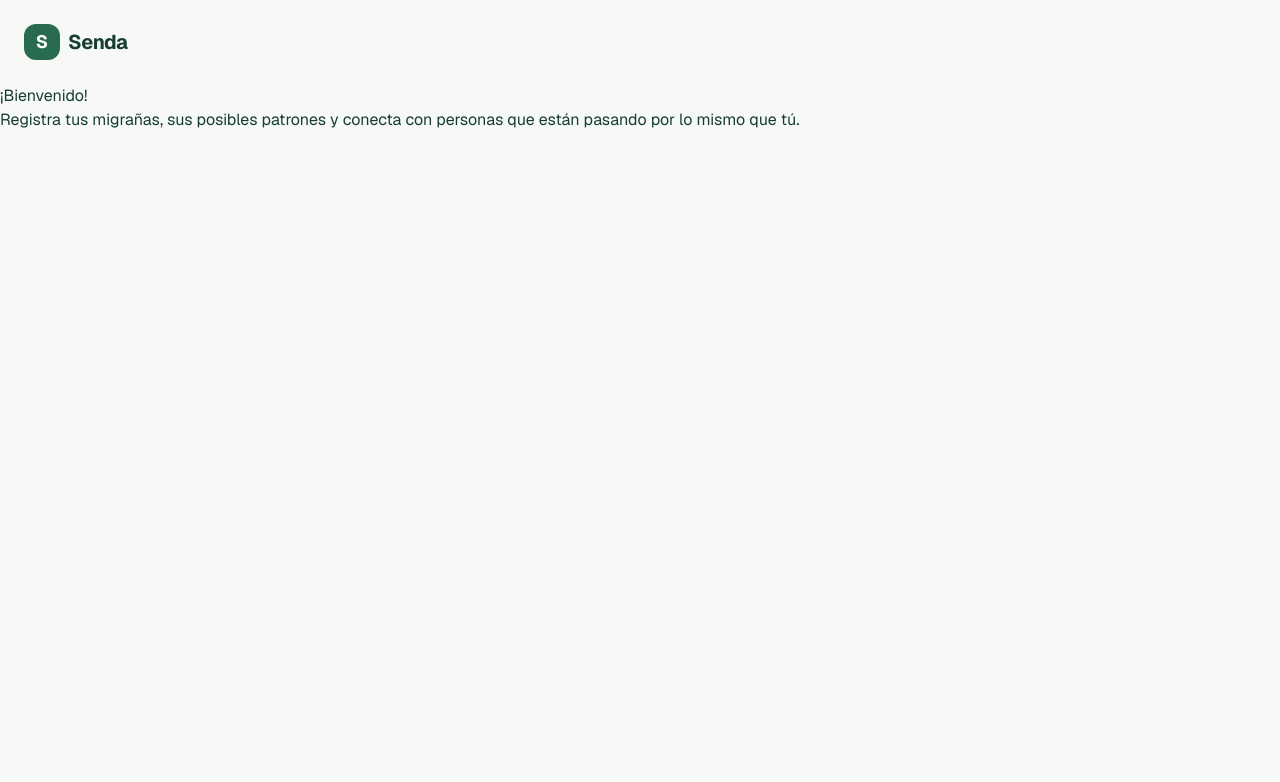
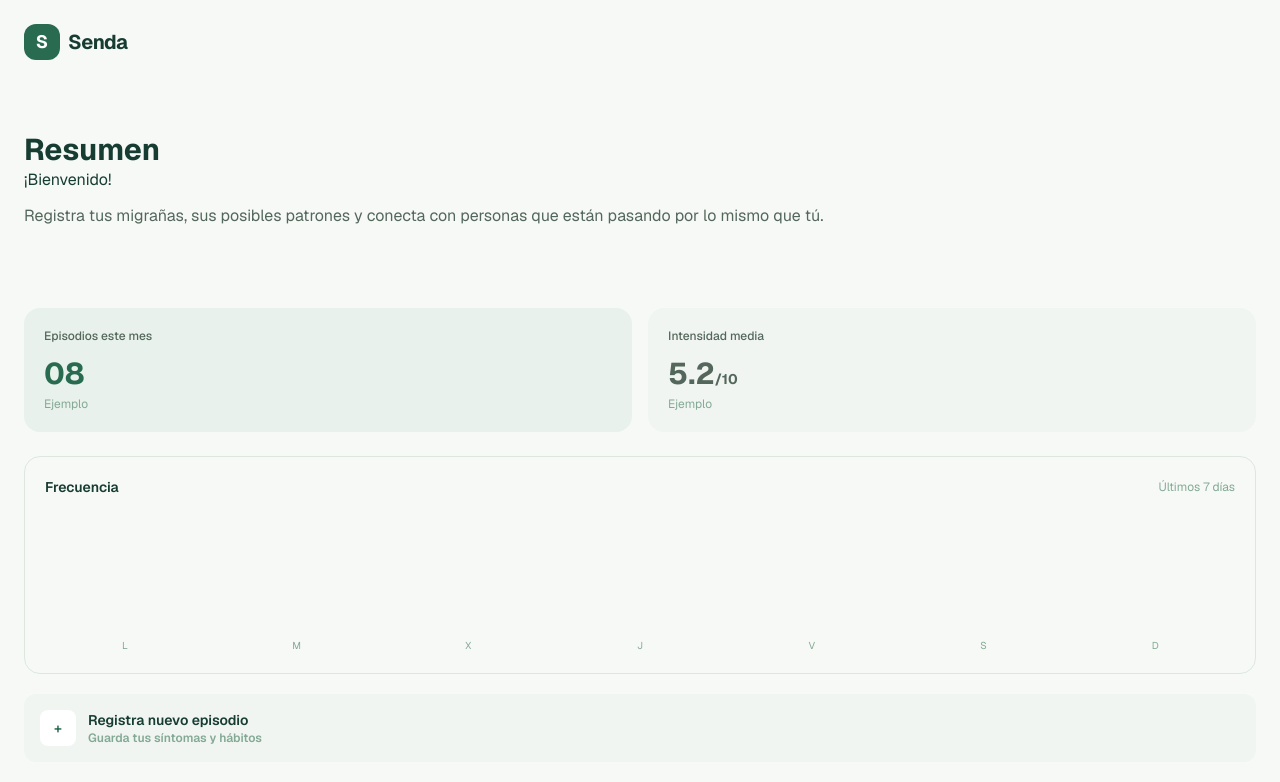
Before and after one commit to smodys/Senda, a Next.js app: page /dashboard in a window 1280 px wide. Shown: the top 782 px of the page. Built offline with nearby package versions, Linux system fonts and the light colour scheme.

Commit message:
pagina registro nuevo episodio

```diff
--- a/src/app/dashboard/page.tsx
+++ b/src/app/dashboard/page.tsx
@@ -1,4 +1,4 @@
-
+import Link from "next/link";
 export default function Dashboard() {
   return (
     <main className="min-h-screen bg-[#F7F9F7] text-[#173D32]">
@@ -12,9 +12,86 @@ export default function Dashboard() {
           </span>
         </a>
       </nav>
-     <title>Resumen</title>
-     <h1>¡Bienvenido!</h1>
-     <p>Registra tus migrañas, sus posibles patrones y conecta con personas que están pasando por lo mismo que tú.</p>
+      <section className="mx-auto max-w-7xl px-6 py-12">
+     <h1 className="text-3xl font-bold">Resumen</h1>
+     <h2>¡Bienvenido!</h2>
+     <p className="mt-3 text-[#53675C]">Registra tus migrañas, sus posibles patrones y conecta con personas que están pasando por lo mismo que tú.</p>
+     </section>
+     <section className="mx-auto max-w-7xl px-6 pb-12">
+     <div>
+
+            <div className="mt-8 grid grid-cols-1 gap-4 sm:grid-cols-2">
+              <div className="rounded-2xl bg-[#E8F1EB] p-5">
+                <p className="text-xs font-medium text-[#53675C]">
+                  Episodios este mes
+                </p>
+                <p className="mt-3 text-3xl font-bold text-[#286B50]">
+                  08
+                </p>
+                <p className="mt-1 text-xs text-[#83A995]">
+                  Ejemplo
+                </p>
+              </div>
+
+              <div className="rounded-2xl bg-[#F1F5F2] p-5">
+                <p className="text-xs font-medium text-[#53675C]">
+                  Intensidad media
+                </p>
+                <p className="mt-3 text-3xl font-bold text-[#53675C]">
+                  5.2<span className="text-sm">/10</span>
+                </p>
+                <p className="mt-1 text-xs text-[#83A995]">
+                  Ejemplo
+                </p>
+              </div>
+            </div>
+
+            <div className="mt-6 rounded-2xl border border-[#DDE7DF] p-5">
+              <div className="flex items-center justify-between">
+                <p className="text-sm font-semibold">
+                  Frecuencia
+                </p>
+                <span className="text-xs text-[#83A995]">
+                  Últimos 7 días
+                </span>
+              </div>
+
+              <div className="mt-7 flex h-32 items-end justify-between gap-3">
+                {[35, 65, 45, 85, 30, 55, 40].map((height, index) => (
+                  <div
+                    key={index}
+                    className="flex flex-1 flex-col items-center gap-2"
+                  >
+                    <div
+                      className="w-full rounded-t-lg bg-[#83A995]"
+                      style={{ height: `${height}%` }}
+                    />
+                    <span className="text-[10px] text-[#83A995]">
+                      {["L", "M", "X", "J", "V", "S", "D"][index]}
+                    </span>
+                  </div>
+                ))}
+              </div>
+            </div>
+
+
+              <Link href="/episodes/new" className="text-sm font-semibold">
+              <div className="mt-5 flex items-center gap-3 rounded-xl bg-[#F1F5F2] p-4">
+              <span className="flex h-9 w-9 items-center justify-center rounded-lg bg-white text-[#286B50]">
+                +
+              </span>
+              <div>
+                  Registra nuevo episodio
+                <p className="text-xs text-[#83A995]">
+                  Guarda tus síntomas y hábitos
+                </p>
+              </div>
+              </div>
+              </Link>
+          </div>
+
+      </section>
     </main>
+
   );
 }
--- /dev/null
+++ b/src/app/episodes/new/page.tsx
@@ -0,0 +1,56 @@
+"use client";
+import { useState } from "react";
+export default function NewEpisode() {
+  const [sintomas, setSintomas] = useState<string[]>([]);
+  function cambiarSintoma(sintoma: string) {
+    if (sintomas.includes(sintoma)) {
+        setSintomas(sintomas.filter(s => s !== sintoma));
+    } else {
+        setSintomas([...sintomas, sintoma]);
+    }
+}
+    return (
+    <main className="min-h-screen bg-[#F7F9F7] px-6 py-12 text-[#173D32]">
+        <div className="mx-auto max-w-2xl">
+            <h1>Registro de un nuevo episodio</h1>
+            <section>
+                <div className="mb-6 space-y-2">
+                    <label htmlFor="fecha" className="block text-sm font-semibold">
+                        Fecha del episodio
+                    </label>
+                    <input id="fecha" type="date" className="w-full rounded-lg border border-[#DDE7DF] px-4 py-3 outline-none focus:border-[#286B50] focus:ring-2 focus:ring-[#286B50]/20"/>
+                    <label htmlFor="horaInicio">
+                        Hora de inicio
+                    </label>
+                    <input id="horaInicio" type="time" className="w-full rounded-lg border border-[#DDE7DF] px-4 py-3 outline-none focus:border-[#286B50] focus:ring-2 focus:ring-[#286B50]/20"/>
+                    <label htmlFor="horaFin">
+                        Hora de fin
+                    </label>
+                    <input id="horaFin" type="time" className="w-full rounded-lg border border-[#DDE7DF] px-4 py-3 outline-none focus:border-[#286B50] focus:ring-2 focus:ring-[#286B50]/20"/>
+                     <label htmlFor="intensidad">
+                        Intensidad
+                    </label>
+                    <input id="intensidad" type="number" min={0} max={10} step={1} className="w-full rounded-lg border border-[#DDE7DF] px-4 py-3 outline-none focus:border-[#286B50] focus:ring-2 focus:ring-[#286B50]/20"/>
+                    <div>
+                        <label>Sintomas asociados</label>
+                        <p>Síntomas seleccionados: {sintomas.join(", ")}</p>
+                        <label >
+                        <input id="nauseas" type="checkbox" onChange={() => cambiarSintoma("Náuseas")} checked={sintomas.includes("Náuseas")}/>Náuseas
+                        </label>
+                        <label >
+                        <input id="sensiLuz" type="checkbox" onChange={() => cambiarSintoma("Sensibilidad a la luz")} checked={sintomas.includes("Sensibilidad a la luz")}/>Sensibilidad a la luz
+                        </label>
+                        <label >
+                        <input id="sensiRuido" type="checkbox" onChange={() => cambiarSintoma("Sensibilidad al ruido")} checked={sintomas.includes("Sensibilidad al ruido")}/>Sensibilidad al ruido
+                        </label>
+                        <label >
+                        <input id="mareos"type="checkbox" onChange={() => cambiarSintoma("Mareos")} checked={sintomas.includes("Mareos")}/>Mareos
+                        </label>
+                    </div>
+                </div>
+
+            </section>
+        </div>
+    </main>
+  );
+}
--- a/src/app/page.tsx
+++ b/src/app/page.tsx
@@ -72,7 +72,7 @@ export default function Home() {
 
           <div className="mt-9 flex flex-wrap items-center gap-4">
             <a
-              href="/register"
+              href="/dashboard"
               className="rounded-xl bg-[#286B50] px-7 py-4 text-sm font-semibold text-white shadow-lg shadow-[#286B50]/15 transition hover:-translate-y-0.5 hover:bg-[#1F563F]"
             >
               Registra un nuevo episodio →
```
